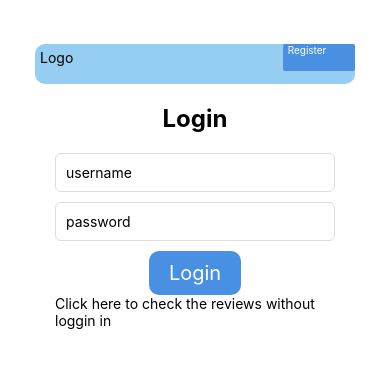
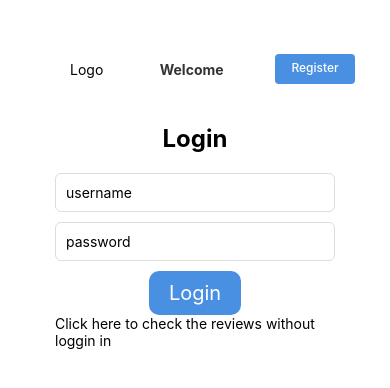
Before and after one commit to PattonYin/YY_music_mobile, a React Native app: screen / in a window 390 px wide. Shown: the top 388 px of the page. Built offline with nearby package versions, Linux system fonts and the light colour scheme.

Commit message:
Updated Functionality (issue #9)

```diff
--- a/components/Home.js
+++ b/components/Home.js
@@ -75,8 +75,7 @@ export default function Home() {
 
 const styles = StyleSheet.create({
   header: {
-    height: 40,
-    backgroundColor: "#95cef0",
+    height: 60,
     borderRadius: 10,
     width: 320,
   },
--- a/components/edit_song.js
+++ b/components/edit_song.js
@@ -22,7 +22,7 @@ export default function UpdateSong() {
     label: category,
     value: category,
   }));
-
+  //console.log(pickerItems);
   useEffect(() => {
     if (updateInfo) {
       setArtistname(updateInfo.artist);
@@ -115,9 +115,10 @@ export default function UpdateSong() {
 
   return (
     <View style={styles.container}>
-      <Text style={styles.header}>Update Review</Text>
-      <Text style={styles.subHeader}>Here you can update your review.</Text>
-
+      <Text style={styles.header}>Update or View Review</Text>
+      <Text style={styles.subHeader}>
+        You can update this review if you are the user who create it.
+      </Text>
       <Text style={styles.label}>Artist:</Text>
       <TextInput
         style={styles.input}
@@ -125,7 +126,6 @@ export default function UpdateSong() {
         placeholder="Enter artist name"
         onChangeText={setArtistname}
       />
-
       <Text style={styles.label}>Song:</Text>
       <TextInput
         style={styles.input}
@@ -133,7 +133,6 @@ export default function UpdateSong() {
         placeholder="Enter song name"
         onChangeText={setSongname}
       />
-
       <Text style={styles.label}>Rating:</Text>
       <TextInput
         style={styles.input}
@@ -143,24 +142,24 @@ export default function UpdateSong() {
         onChangeText={setRating}
         maxLength={1}
       />
+      <Text>Category:</Text>
 
-      <Text>Category:</Text>
       <RNPickerSelect
         onValueChange={(value) => setCategory(value)}
         items={pickerItems}
-        placeholder={{ label: "Select a category", value: "undefined" }}
+        placeholder={{ label: "Select a category", value: updateInfo.category }}
+        //make sure the placeholder is the original category//
       />
-
-      <TouchableOpacity style={styles.button} onPress={handleSubmit}>
-        <Text style={styles.buttonText}>Submit</Text>
-      </TouchableOpacity>
-
+      {song_username === username && (
+        <TouchableOpacity style={styles.button} onPress={handleSubmit}>
+          <Text style={styles.buttonText}>Submit</Text>
+        </TouchableOpacity>
+      )}
       {song_username === username && (
         <TouchableOpacity style={styles.button} onPress={handleDelete}>
           <Text style={styles.buttonText}>Delete</Text>
         </TouchableOpacity>
       )}
-
       <TouchableOpacity
         style={styles.button}
         onPress={() => {
--- a/components/login.js
+++ b/components/login.js
@@ -79,7 +79,6 @@ export default function Login() {
       >
         Click here to check the reviews without loggin in
       </Text>
-
       {message !== "" && <Text style={styles.message}>{message}</Text>}
     </View>
   );
--- a/components/top_bar.js
+++ b/components/top_bar.js
@@ -31,8 +31,6 @@ export default function TopBar() {
           <Text style={styles.buttonText}> Register </Text>
         </TouchableOpacity>
       );
-    } else if (currentSection == "Register") {
-      return <Text> 大笨蛋 </Text>;
     } else {
       return (
         <TouchableOpacity
@@ -50,10 +48,12 @@ export default function TopBar() {
   return (
     <View style={styles.topbar}>
       <Logo style={styles.logo} />
-      <View style={styles.gap} />
+      {/*Avoid too long username*/}
+      <Text numberOfLines={1} ellipsizeMode="tail" style={styles.login}>
+        Welcome {username}
+      </Text>
       {isLogin ? (
         <View>
-          <Text style={styles.login}>Welcome, {username}</Text>
           <TouchableOpacity style={styles.button} onPress={handleLogout}>
             <Text style={styles.buttonText}> Logout </Text>
           </TouchableOpacity>
@@ -68,24 +68,36 @@ export default function TopBar() {
 const styles = StyleSheet.create({
   topbar: {
     flexDirection: "row",
+    justifyContent: "flex-start", // Align items to the start
+    alignItems: "center",
+    paddingVertical: 10,
+    paddingLeft: 30, // BY giving the padding on left, we make space for back button
+    backgroundColor: "#ffffff",
   },
   logo: {
-    flex: 1,
-  },
-  gap: {
-    flex: 3,
+    width: 100,
+    resizeMode: "contain",
   },
   login: {
-    flex: 1,
+    flex: 1, // Take up all the space in the header
+    fontSize: 14,
+    color: "#333333",
+    fontWeight: "bold",
+    textAlign: "center", // Center the welcome text
+    marginHorizontal: 8, // Add horizontal margin to avoid touching the logo and button
   },
   button: {
-    flex: 1,
+    width: 80,
+    height: 30,
+    paddingHorizontal: 10,
+    paddingVertical: 6,
+    borderRadius: 4,
     backgroundColor: "#4a90e2",
-    paddingHorizontal: 2,
-    borderRadius: 2,
   },
   buttonText: {
     color: "#fff",
-    fontSize: 10,
+    fontSize: 12,
+    textAlign: "center",
+    fontWeight: "500",
   },
 });
--- a/components/view_song.js
+++ b/components/view_song.js
@@ -5,7 +5,8 @@ import { useAuth } from "../AuthContext";
 export default function ViewSong() {
   const [isLoading, setLoading] = useState(true);
   const [songs, setSongs] = useState([]);
-  const { setSection, reload, setReload, updateInfo, setUpdate } = useAuth();
+  const { isLogin, setSection, reload, setReload, updateInfo, setUpdate } =
+    useAuth();
 
   function handleView(item) {
     setSection("updateSong");
@@ -60,9 +61,15 @@ export default function ViewSong() {
       <Text style={{ fontSize: 18, color: "green", textAlign: "center" }}>
         YY_Music
       </Text>
-      <TouchableOpacity onPress={() => setSection("Create Review")}>
-        <Text>Add Song</Text>
-      </TouchableOpacity>
+
+      {
+        // If the user is not logged in, do not show the Add Song button.
+        isLogin === true && (
+          <TouchableOpacity onPress={() => setSection("Create Review")}>
+            <Text>Add Song</Text>
+          </TouchableOpacity>
+        )
+      }
       <FlatList
         data={songs}
         keyExtractor={(item) => item.id.toString()}
--- a/package.json
+++ b/package.json
@@ -18,7 +18,8 @@
     "react-dom": "18.2.0",
     "react-native": "0.72.6",
     "react-native-picker-select": "^9.0.0",
-    "react-native-web": "~0.19.6"
+    "react-native-web": "~0.19.6",
+    "@react-native-picker/picker": "2.4.10"
   },
   "devDependencies": {
     "@babel/core": "^7.20.0"
```
Also changed, not shown: 1 other file (tests, documents, lock files or other folders).
